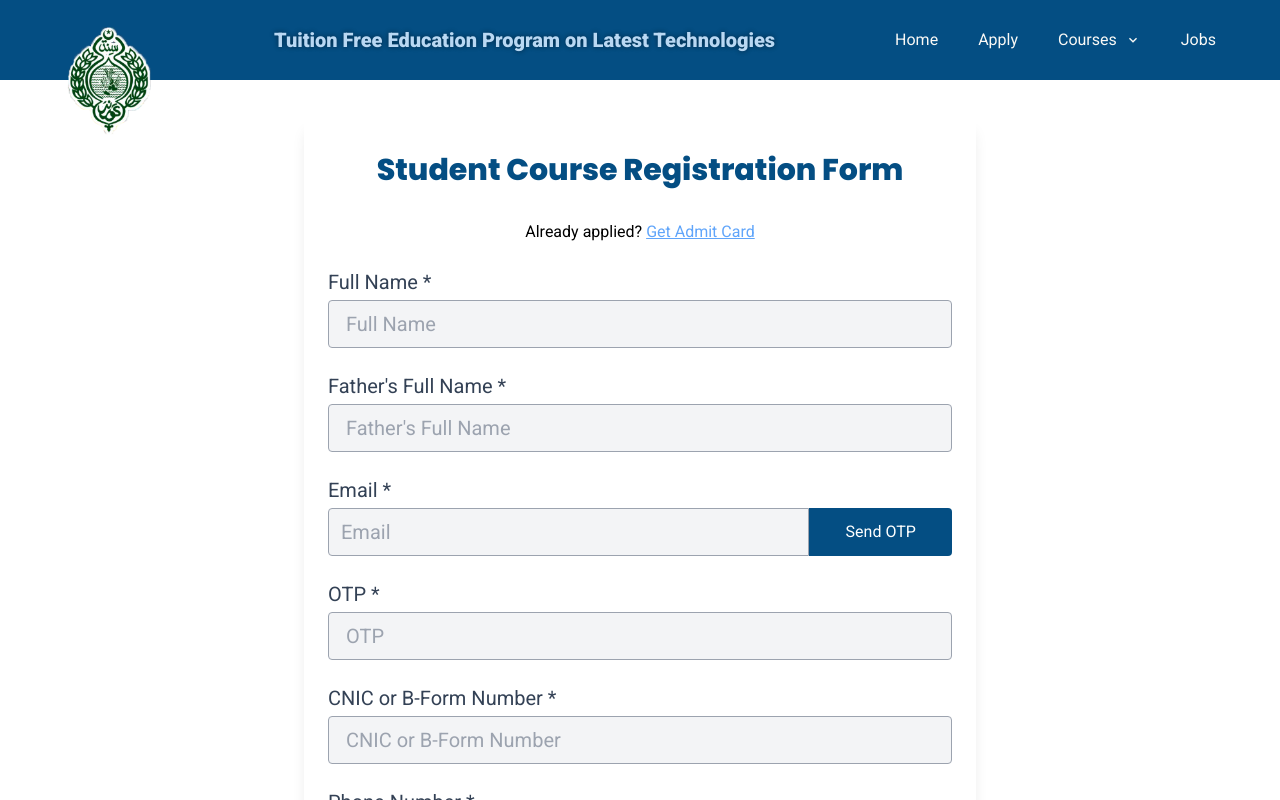
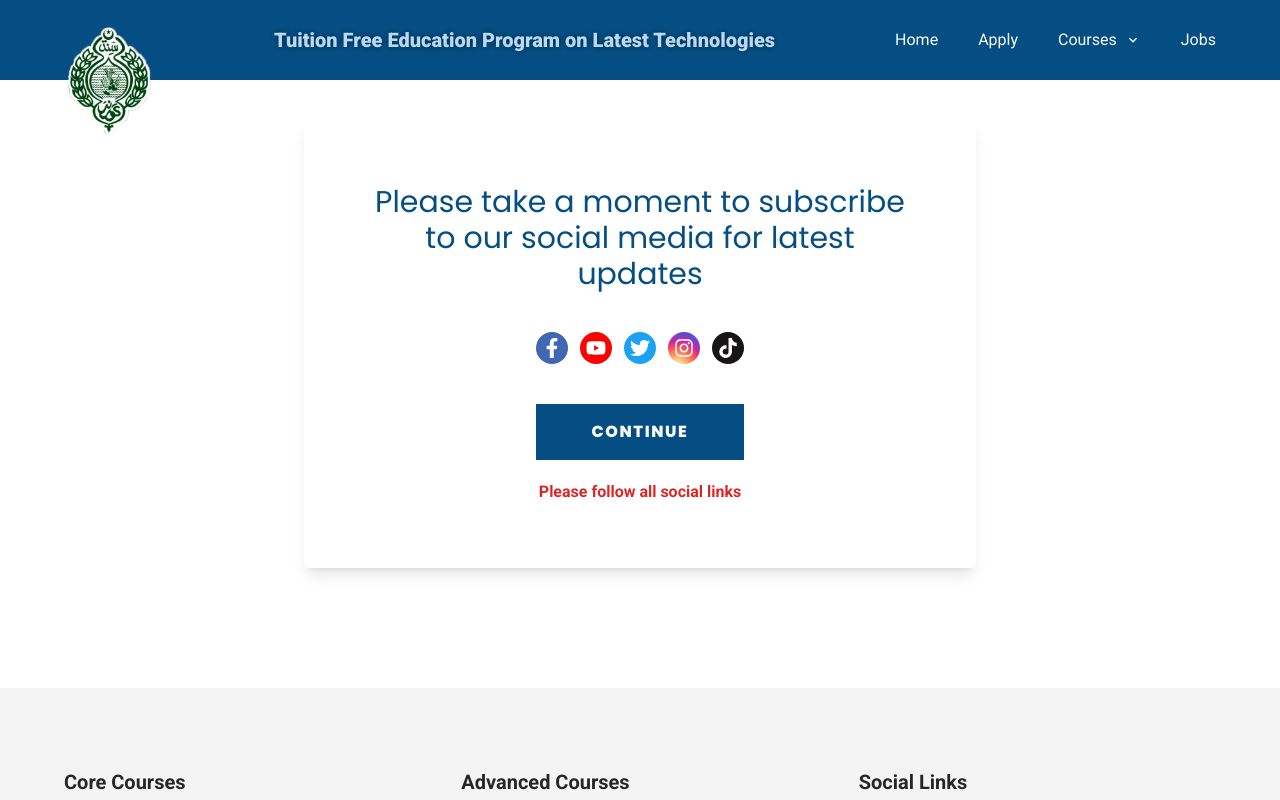
Before and after one commit to governor-sindh/website, a Next.js app: page /apply in a window 1280 px wide. Both pictures are taken after a click on the button "CONTINUE". Shown: the top 800 px of the page. Built offline with nearby package versions, Linux system fonts and the light colour scheme.

Commit message:
restrict user to first visit social sites

```diff
--- a/src/app/apply/page.tsx
+++ b/src/app/apply/page.tsx
@@ -83,6 +83,11 @@ export default function Page() {
         duration: 9000,
         isClosable: true,
       });
+      localStorage.removeItem('facebook')
+      localStorage.removeItem('youtube')
+      localStorage.removeItem('twitter')
+      localStorage.removeItem('instagram')
+      localStorage.removeItem('tiktok')
 
       setIsApplied(true);
     } catch (err: any) {
--- a/src/components/form/SocialInvitation.tsx
+++ b/src/components/form/SocialInvitation.tsx
@@ -1,6 +1,16 @@
+"use client"
+
 import { Poppins } from "next/font/google";
 import { Icons } from "@/components";
-import type { Dispatch, SetStateAction } from "react";
+import { useState, type Dispatch, type SetStateAction } from "react";
+import {
+  FaFacebookF,
+  FaYoutube,
+  FaTwitter,
+  FaInstagram,
+  FaTiktok,
+} from "react-icons/fa";
+
 
 const poppins = Poppins({
   weight: ["300", "400", "500", "800", "900"],
@@ -12,6 +22,29 @@ export default function SocialInvitation({
 }: {
   setShowSocialInvitation: Dispatch<SetStateAction<boolean>>;
 }) {
+
+  const [error, setError] = useState(false)
+
+  function OpenSocial(link: string, platform: string) {
+    window.open(link, platform, "width=800, height=600");
+    localStorage.setItem(platform, 'y')
+  }
+
+  function checkSubscription() {
+    let facebook = localStorage.getItem('facebook')
+    let youtube = localStorage.getItem('youtube')
+    let twitter = localStorage.getItem('twitter')
+    let instagram = localStorage.getItem('instagram')
+    let tiktok = localStorage.getItem('tiktok')
+
+    if ((facebook && facebook === 'y') && (youtube && youtube ==='y') && (twitter && twitter === 'y') && (instagram && instagram === 'y') && (tiktok && tiktok === 'y')) {
+      setShowSocialInvitation(false)
+    }
+    else {
+      setError(true)
+    }
+  }
+
   return (
     <div className="z-10 mx-4 my-10 flex w-full max-w-2xl flex-col items-center justify-center gap-5 rounded bg-opacity-30 px-4 py-8 text-black shadow-lg backdrop-blur-3xl md:mx-14 md:p-16">
       <h2
@@ -20,14 +53,34 @@ export default function SocialInvitation({
       >
         Please take a moment to subscribe to our social media for latest updates
       </h2>
-      <Icons />
+      <div className="my-5 flex gap-3  md:text-sm">
+        <div onClick={() => OpenSocial('https://www.facebook.com/governorsindhinitiative', 'facebook')} className="flex h-8 w-8 items-center justify-center rounded-full bg-[#4267B2] text-white cursor-pointer">
+          <FaFacebookF className="h-5 w-5" />
+        </div>
+        <div onClick={() => OpenSocial('https://www.youtube.com/channel/UCFo-Z1Tp-Tus4D-YQNlue6A?sub_confirmation=1', 'youtube')} className="flex h-8 w-8 items-center justify-center rounded-full bg-[#FF0000] text-white cursor-pointer">
+          <FaYoutube className="h-5 w-5" />
+        </div>
+        <div onClick={() => OpenSocial('https://twitter.com/KamranTessoriPk', 'twitter')} className="flex h-8 w-8 items-center justify-center rounded-full bg-[#1DA1F2] text-white cursor-pointer">
+          <FaTwitter className="h-5 w-5" />
+        </div>
+        <div onClick={() => OpenSocial('https://www.instagram.com/KamranTessoriPk/', 'instagram')} className="instagram flex h-8 w-8 items-center justify-center rounded-full text-white cursor-pointer">
+          <FaInstagram className="h-5 w-5" />
+        </div>
+        <div onClick={() => OpenSocial('https://www.tiktok.com/@KamranTessoriPk', 'tiktok')} className="flex h-8 w-8 items-center justify-center rounded-full bg-[#171515] text-white cursor-pointer">
+          <FaTiktok className="h-5 w-5" />
+        </div>
+      </div>
       <button
-        onClick={() => setShowSocialInvitation(false)}
+        onClick={checkSubscription}
         className="w-full bg-main py-4 text-center font-semibold tracking-widest text-white transition-all hover:translate-y-1 disabled:opacity-60 disabled:hover:cursor-not-allowed xs:w-52"
         style={poppins.style}
       >
         CONTINUE
       </button>
+      {
+        error &&
+        <p className="text-red-600 font-semibold text-center">Please follow all social links</p>
+      }
     </div>
   );
 }
```
